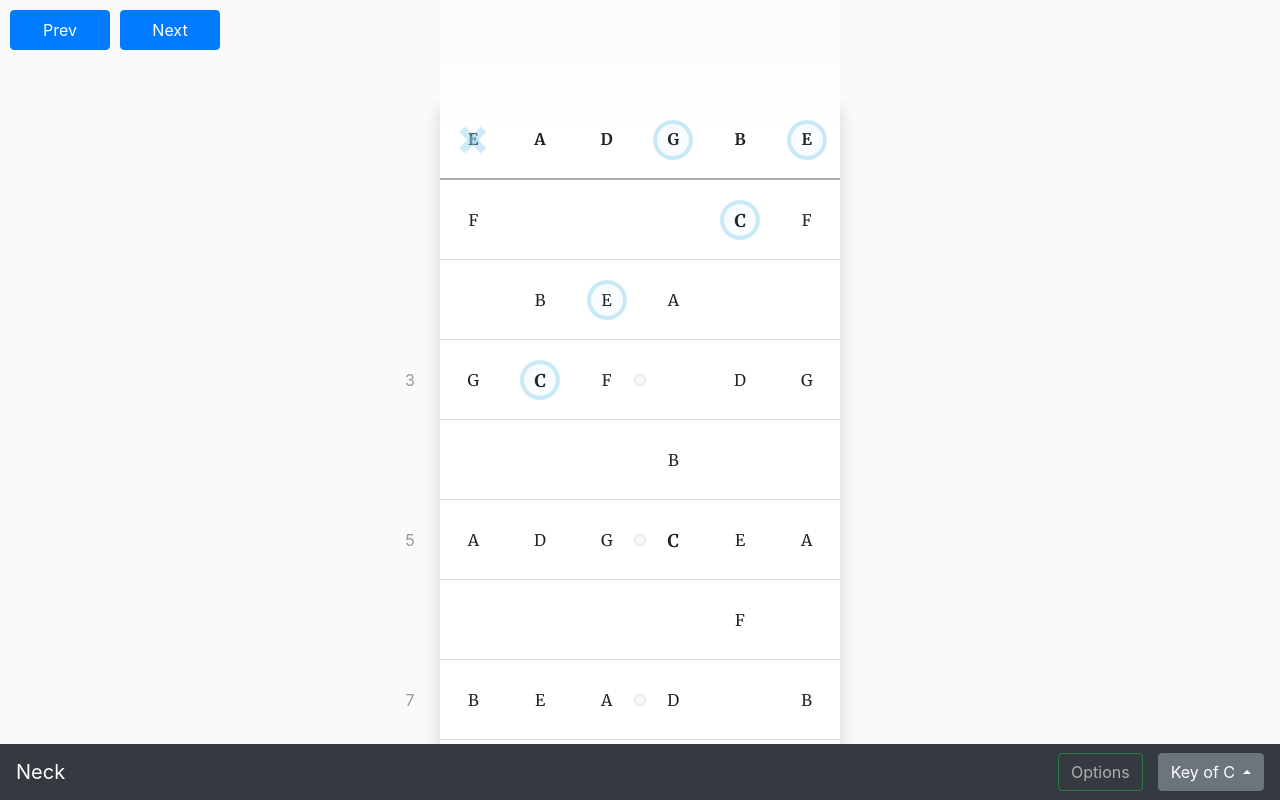
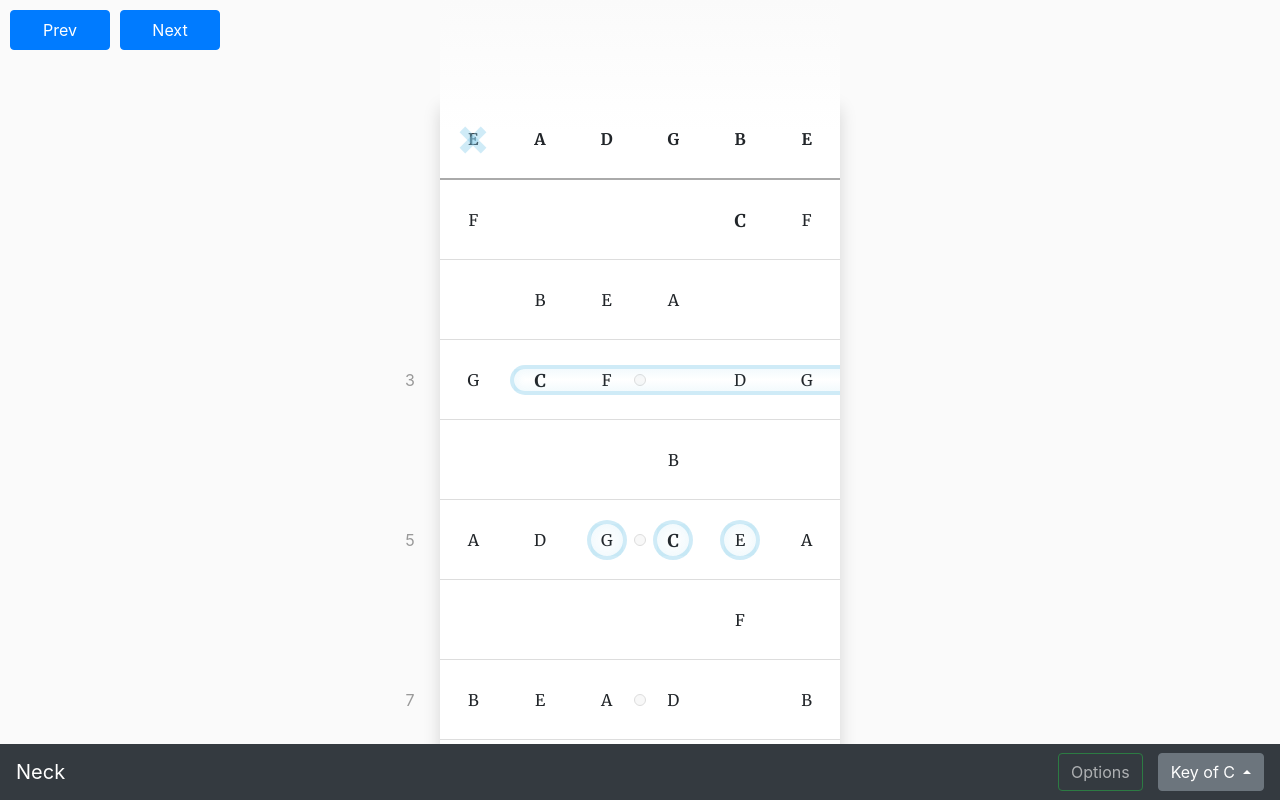
Before and after one commit to michaelasanchez/neck, a React app: page / in a window 1280 px wide. Built offline with nearby package versions, Linux system fonts and the light colour scheme.

Commit message:
Add barre indicators

```diff
--- a/src/components/Indicators.tsx
+++ b/src/components/Indicators.tsx
@@ -90,7 +90,7 @@ export const Indicators: React.FunctionComponent<IndicatorsProps> = ({
 }) => {
   const { tuning, numFrets } = options;
 
-  const [currentVariationIndex, setCurrentVariationIndex] = useState<number>(0);
+  const [currentVariationIndex, setCurrentVariationIndex] = useState<number>(1);
   const [variations, setVariations] = useState<ChordVariation[]>();
 
   // Init
@@ -113,8 +113,6 @@ export const Indicators: React.FunctionComponent<IndicatorsProps> = ({
     let filteredVariations: ChordVariation[];
     if (FILTER_BY_CHORD_FORM) {
       filteredVariations = filter(variations, (v) => v.hasChordForm());
-
-      console.log(filteredVariations);
     }
 
     setVariations(filteredVariations || variations);
@@ -151,31 +149,60 @@ export const Indicators: React.FunctionComponent<IndicatorsProps> = ({
   const renderIndicator = (
     fretNum: number,
     show: boolean = false,
-    muted: boolean = false
+    muted: boolean = false,
+    barre: boolean = false,
+    start: boolean = false
   ) => {
     return (
       <div className={`fret${fretNum === 0 ? ' open' : ''}`} key={fretNum}>
-        {show && <div className={`indicator${muted ? ' muted' : ''}`}></div>}
+        {show && (
+          <div
+            className={`indicator${muted ? ' muted' : ''}${
+              barre ? (start ? ' barre start' : ' barre') : ''
+            }`}
+          ></div>
+        )}
       </div>
     );
   };
 
   const renderIndicators = variations && variations.length > 0;
+
+  let currentVariation, barreStart: number;
+  if (variations?.length > 0 && currentVariationIndex != null) {
+    currentVariation = variations[currentVariationIndex];
+
+    barreStart = findIndex(currentVariation.Barre, (p) => p !== null);
+  }
+
   return (
     <div className="indicators">
       {renderDebug()}
       {renderIndicators &&
         map(tuning.Offsets, (s: number, i: number) => {
-          const variationPosition =
-            variations[currentVariationIndex].Positions[i];
-          const open = variationPosition === 0;
-          const muted = variationPosition === null;
+          const position = variations[currentVariationIndex].Positions[i];
+
+          const barre = variations[currentVariationIndex].Barre[i];
+          const start = i === barreStart;
+
+          const open = position === 0;
+          const muted = position === null;
+
           return (
             <div className="string" key={i}>
               {renderIndicator(0, open || muted, muted)}
-              {times(numFrets, (f) =>
-                renderIndicator(f + 1, variationPosition === f + 1)
-              )}
+              {times(numFrets, (f) => {
+                const fretNum = f + 1;
+                const showPosition = position === fretNum;
+                const showBarre = barre === fretNum;
+                return renderIndicator(
+                  fretNum,
+                  showPosition || showBarre,
+                  false,
+                  showBarre,
+                  start
+                );
+              })}
             </div>
           );
         })}
--- a/src/models/Chord.ts
+++ b/src/models/Chord.ts
@@ -96,6 +96,7 @@ export class Chord {
     return this._factors;
   }
 
+  // TODO: Figure out where these should go
   static getModifierLabel = (type: ChordModifier): any => {
     switch (type) {
       case ChordModifier.Major:
--- a/src/models/ChordForm.ts
+++ b/src/models/ChordForm.ts
@@ -1,54 +1,23 @@
+import { countBy, indexOf } from "lodash";
 import { Chord, ChordModifier } from "./chord";
-
-export enum ChordFormType {
-  MajorForm1,
-  MajorForm2,
-  MajorForm3,
-  MajorForm4,
-  MajorForm5,
-  MinorForm1,
-  MinorForm2,
-  Dominant7Form1,
-  Dominant7Form2,
-  Minor7Form1,
-  Minor7Form2
-}
-
-// TODO: this is specific to 6 strings and standard tuning...
-export const mapTypeToPositions = (type: ChordFormType): number[] => {
-  switch (type) {
-    case ChordFormType.MajorForm1:
-      // C Shape
-      return [null, 3, 2, 0, 1, 0];
-    case ChordFormType.MajorForm2:
-      // A Shape
-      return [null, 0, 2, 2, 2, 0];
-    case ChordFormType.MajorForm3:
-      // G Shape
-      return [3, 2, 0, 0, 0, 3];
-    case ChordFormType.MajorForm4:
-      // E Shape
-      return [0, 2, 2, 1, 0, 0];
-    case ChordFormType.MajorForm5:
-      // D Shape
-      return [null, null, 0, 2, 3, 2];
-    case ChordFormType.MinorForm1:
-      return [0, 2, 2, 0, 0, 0];
-    case ChordFormType.MinorForm2:
-      return [null, 0, 2, 2, 1, 0];
-    default:
-      return null;
-  }
-}
 
 export class ChordForm {
 
   private _label: string;
   private _positions: number[];
 
+  private _barre: number;
+
   constructor(modifier: ChordModifier, positions: number[], label?: string) {
     this._label = label || `${Chord.getModifierLabel(modifier)} Chord`;
     this._positions = positions;
+
+    const openCount = countBy(this._positions, p => p === 0);
+    if (openCount.true > 1) {
+      this._barre = indexOf(this._positions, 0);
+    } else {
+      this._barre = null;
+    }
   }
 
   get Label(): string {
@@ -57,6 +26,14 @@ export class ChordForm {
 
   get Positions(): number[] {
     return this._positions
+  }
+
+  get Barre(): number {
+    return this._barre;
+  }
+
+  isBarre(): boolean {
+    return this._barre !== null;
   }
 
   public static getChordForms(modifier: ChordModifier): ChordForm[] {
@@ -70,6 +47,7 @@ export class ChordForm {
     }
   }
 
+  // TODO: Eventually we'll have to take "instrument" and tuning here
   public static MajorChordForms: ChordForm[] = [
     new ChordForm(ChordModifier.Major, [null, 3, 2, 0, 1, 0]),
     new ChordForm(ChordModifier.Major, [null, 0, 2, 2, 2, 0]),
@@ -82,34 +60,4 @@ export class ChordForm {
     new ChordForm(ChordModifier.Minor, [0, 2, 2, 0, 0, 0]),
     new ChordForm(ChordModifier.Minor, [null, 0, 2, 2, 1, 0]),
   ];
-
-
-  public static AllChordFormTypes() {
-    return [
-      ChordFormType.MajorForm1,
-      ChordFormType.MajorForm2,
-      ChordFormType.MajorForm3,
-      ChordFormType.MajorForm4,
-      ChordFormType.MajorForm5,
-      ChordFormType.MinorForm1,
-      ChordFormType.MinorForm2,
-    ];
-  }
-
-  public static MajorChordFormTypes() {
-    return [
-      ChordFormType.MajorForm1,
-      ChordFormType.MajorForm2,
-      ChordFormType.MajorForm3,
-      ChordFormType.MajorForm4,
-      ChordFormType.MajorForm5,
-    ];
-  }
-
-  public static MinorChordFormTypes() {
-    return [
-      ChordFormType.MinorForm1,
-      ChordFormType.MinorForm2,
-    ];
-  }
 }
--- a/src/models/ChordVariation.ts
+++ b/src/models/ChordVariation.ts
@@ -1,18 +1,17 @@
 import { each, min } from "lodash";
+import { ChordForm, ChordModifier, Tuning } from ".";
 
-import { Tuning } from ".";
-import { ChordModifier } from "./chord";
-import { ChordForm } from "./ChordForm";
 
 export class ChordVariation {
 
   private _positions: number[];
-  private _bar: number;
+  private _barre: number[];
 
   private _chordForm: ChordForm;
 
   constructor(positions: number[], modifier?: ChordModifier, tuning?: Tuning) {
     this._positions = positions;
+    this._barre = new Array(this._positions.length).fill(null);
 
     if (modifier !== null && !!tuning) {
       each(ChordForm.getChordForms(ChordModifier.Major), (f) => {
@@ -27,13 +26,17 @@ export class ChordVariation {
     return this._positions;
   }
 
+  get Barre(): number[] {
+    return this._barre;
+  }
+
   get ChordForm(): ChordForm {
     return this._chordForm;
   }
 
-  public hasChordForm = (): boolean => !!this._chordForm;
+  hasChordForm = (): boolean => !!this._chordForm;
 
-  public matchesChordForm = (
+  matchesChordForm = (
     chordForm: ChordForm,
     convert: boolean = false,
   ): boolean => {
@@ -50,14 +53,25 @@ export class ChordVariation {
 
     if (matches && convert) {
       each(chordForm.Positions, (p: number, i: number) => {
+
+        // Muted
         if (p === null) this._positions[i] = null;
+
+        // Barre
+        if (chordForm.isBarre()) {
+          const barrePosition = this._positions[chordForm.Barre];
+          if (chordForm.Barre <= i && barrePosition > 0) {
+            this._barre[i] = barrePosition;
+          }
+        }
+
       });
     }
 
     return matches;
   };
 
-  public Equals = (chordVariation: ChordVariation): boolean => {
+  Equals = (chordVariation: ChordVariation): boolean => {
     let matches = true;
 
     // TODO: Once ChordVariation can be unique we can simplify here
--- a/src/shared/keys.ts
+++ b/src/shared/keys.ts
@@ -63,12 +63,12 @@ export class Keys {
 
   static SliderValueWithTheoretical(): KeyValues {
     return {
-      0: [Key.C()/*, Key.B().Sharp()*/],
+      0: [Key.C(), Key.B().Sharp()],
       1: [Key.C().Sharp(), Key.D().Flat()],
       2: [Key.D()],
       3: [Key.D().Sharp(), Key.E().Flat()],
-      4: [Key.E()/*, Key.F().Flat()*/],
-      5: [Key.F()/*, Key.E().Sharp()*/],
+      4: [Key.E(), Key.F().Flat()],
+      5: [Key.F(), Key.E().Sharp()],
       6: [Key.F().Sharp(), Key.G().Flat()],
       7: [Key.G()],
       8: [Key.G().Sharp(), Key.A().Flat()],
--- a/src/style/_vars.scss
+++ b/src/style/_vars.scss
@@ -68,6 +68,16 @@ $fret-marker-height: $fret-marker-diameter;
 
 /* Indicators */
 $indicator-radius: 20px;
-$indicator-background: radial-gradient(rgba(135, 206, 235, 0), rgba(135, 206, 235, .1));
-$indicator-border: 4px solid rgba(135, 206, 235, .4);
+$indicator-gradient-inner: rgba(135, 206, 235, 0);
+$indicator-gradient-outer: rgba(135, 206, 235, .1);
+$indicator-background: radial-gradient($indicator-gradient-inner, $indicator-gradient-outer 70%) no-repeat;
+$indicator-border-width: 4px;
+$indicator-border: $indicator-border-width solid rgba(135, 206, 235, .4);
+
 $indicator-muted-border: $indicator-border;
+$indicator-muted-diameter: 30px;
+
+$indicator-barre-diameter: 30px;
+$indicator-barre-background: linear-gradient($indicator-gradient-outer, $indicator-gradient-inner, $indicator-gradient-outer)  no-repeat;
+$indicator-barre-start-background: radial-gradient(circle at right, $indicator-gradient-inner, $indicator-gradient-outer 70%) no-repeat;
+$indicator-barre-start-offset: -15px;
--- a/src/style/neck/_indicators.scss
+++ b/src/style/neck/_indicators.scss
@@ -19,13 +19,60 @@
         width: $indicator-radius * 2;
         height: $indicator-radius * 2;
 
+        &.barre {
+          background: $indicator-barre-background;
+          border-radius: 0;
+          border-left: none;
+          border-right: none;
+          height: $indicator-barre-diameter;
+          width: 100%;
+
+
+          &.start {
+            background: none;
+            border: none;
+            position: relative;
+
+            &::before,
+            &::after {
+              content: '';
+              display:block;
+              height: $indicator-barre-diameter;
+              position: absolute;
+              left: 50%;
+            }
+
+            // Start cap
+            &::before {
+              background: $indicator-barre-start-background;
+              border-top-left-radius: $indicator-barre-diameter / 2;
+              border-bottom-left-radius: $indicator-barre-diameter / 2;
+              border-left: $indicator-border;
+              border-top: $indicator-border;
+              border-bottom: $indicator-border;
+              width: $indicator-barre-diameter / 2;
+              left: calc(50% - #{$indicator-barre-diameter} / 2 + #{$indicator-barre-start-offset})
+
+            }
+
+            // Start barre
+            &::after {
+              width: calc(50% - #{$indicator-barre-start-offset});
+
+              background: $indicator-barre-background;
+              border-top: $indicator-border;
+              border-bottom: $indicator-border;
+              left: calc(50% + #{$indicator-barre-start-offset});
+            }
+          }
+        }
+
         &.muted {
           background: none;
           border: none;
           height: auto;
           width: auto;
 
-          $muted-symbol-diameter: 30px;
 
           &::before,
           &::after {
@@ -36,11 +83,11 @@
           }
 
           &::before {
-            width: $muted-symbol-diameter;
+            width: $indicator-muted-diameter;
           }
 
           &::after {
-            height: $muted-symbol-diameter;
+            height: $indicator-muted-diameter;
           }
         }
       }
```
